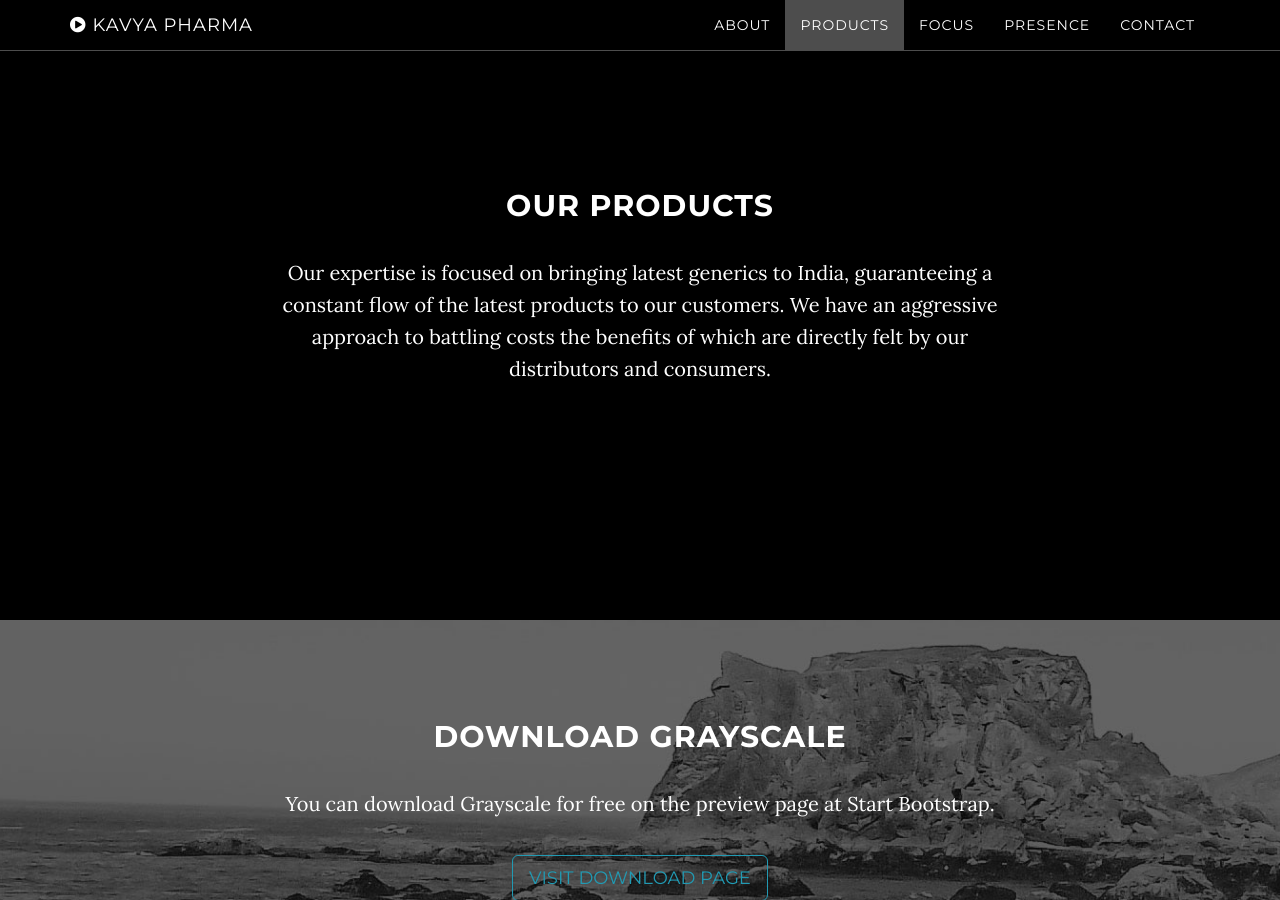
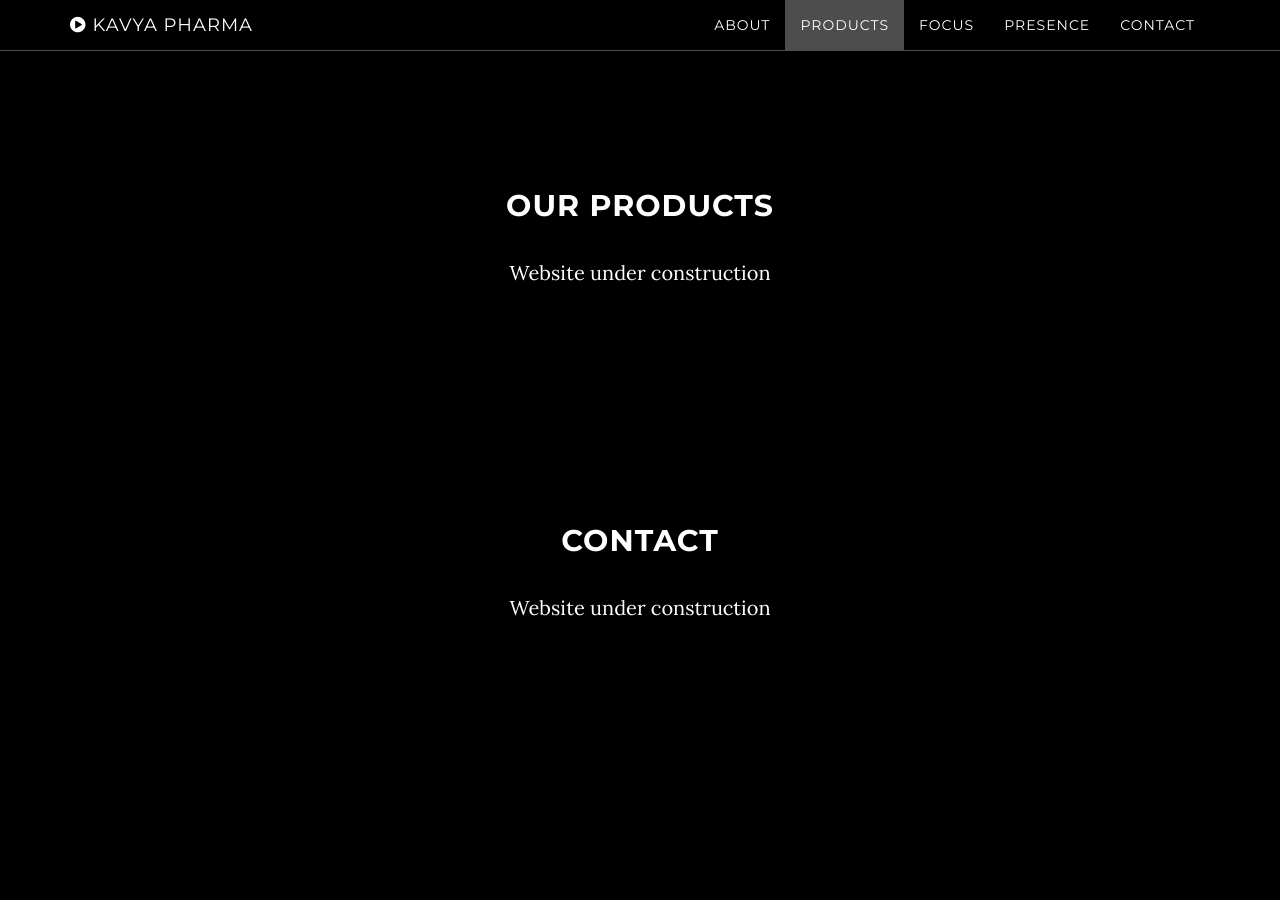
Before and after one commit to asawabharat/asawabharat.github.io, a Jekyll site: the page built from index.html, in a window 1280 px wide and 900 px high, scrolled down 1601 px. Built offline with Jekyll 4.4.1, drawn with Linux system fonts in a browser that asks for light colours; some of the changed text lies outside the part shown.

Commit message:
Add Meta description, title and under construction pages

```diff
--- a/_config.yml
+++ b/_config.yml
@@ -2,7 +2,7 @@
 title: KAVYA PHARMACEUTICALS
 email: your-email@domain.com
 url: https://asawabharat.github.io
-description: "Write an awesome description for your new site here. You can edit this line in _config.yml. It will appear in your document head meta (for Google search results) and in your feed.xml site description."
+description: "Kavya pharma is distributor of pharma products within India as well as exporter. We are specialized in Vials/innovative products/Vaccines."
 
 # Color settings (hex-codes without the leading hash-tag)
 color:
--- a/_includes/contact.html
+++ b/_includes/contact.html
@@ -3,16 +3,10 @@
         <div class="row">
             <div class="col-lg-8 col-lg-offset-2">
                 <h2>Contact</h2>
-                <p>Dolor reprehenderit repellendus, optio labore odio at tempore debitis nisi. Quasi debitis tenetur eaque molestias non porro odio sapiente.</p>
-                <p><a href="mailto:{{ site.email }}">{{ site.email }}</a>
+                <p>
+                    Website under construction
                 </p>
-                <ul class="list-inline banner-social-buttons">
-                    {% for network in site.social %}
-                    <li>
-                        <a href="{{ network.url }}" class="btn btn-default btn-lg"><i class="fa fa-{{ network.title }} fa-fw"></i> <span class="network-name">{{ network.title }}</span></a>
-                    </li>
-                    {% endfor %}
-                </ul>
+
             </div>
         </div>
     </section>
--- a/_includes/header.html
+++ b/_includes/header.html
@@ -6,8 +6,8 @@
                     <div class="col-md-8 col-md-offset-2">
                         <h1 class="brand-heading">KAVYA PHARMACEUTICALS</h1>
                         <p class="intro-text">
-                            KAVYA PHARMACEUTICALS short description.
-                            <br/> probably max 2 lines
+                            Because health is priority .............
+
                         </p>
                         <a href="#about" class="btn btn-circle page-scroll">
                             <i class="fa fa-angle-double-down animated"></i>
--- a/_includes/products.html
+++ b/_includes/products.html
@@ -4,11 +4,12 @@
     <div class="products-section">
         <div class="container">
             <div class="col-lg-8 col-lg-offset-2">
+                <h2> Our Products</h2>
 
-                <h2> Our Products</h2>
                 <p>
-                    Our expertise is focused on bringing latest generics to India, guaranteeing a constant flow of the latest products to our customers. We have an aggressive approach to battling costs the benefits of which are directly felt by our distributors and consumers.
+                    Website under construction
                 </p>
+
             </div>
         </div>
     </div>
--- a/_layouts/default.html
+++ b/_layouts/default.html
@@ -6,7 +6,6 @@
     {% include header.html %}
     {% include about.html %}
     {% include products.html %}
-    {% include download.html %}
     {% include contact.html %}
     {% include map.html %}
     {% include footer.html %}
```
